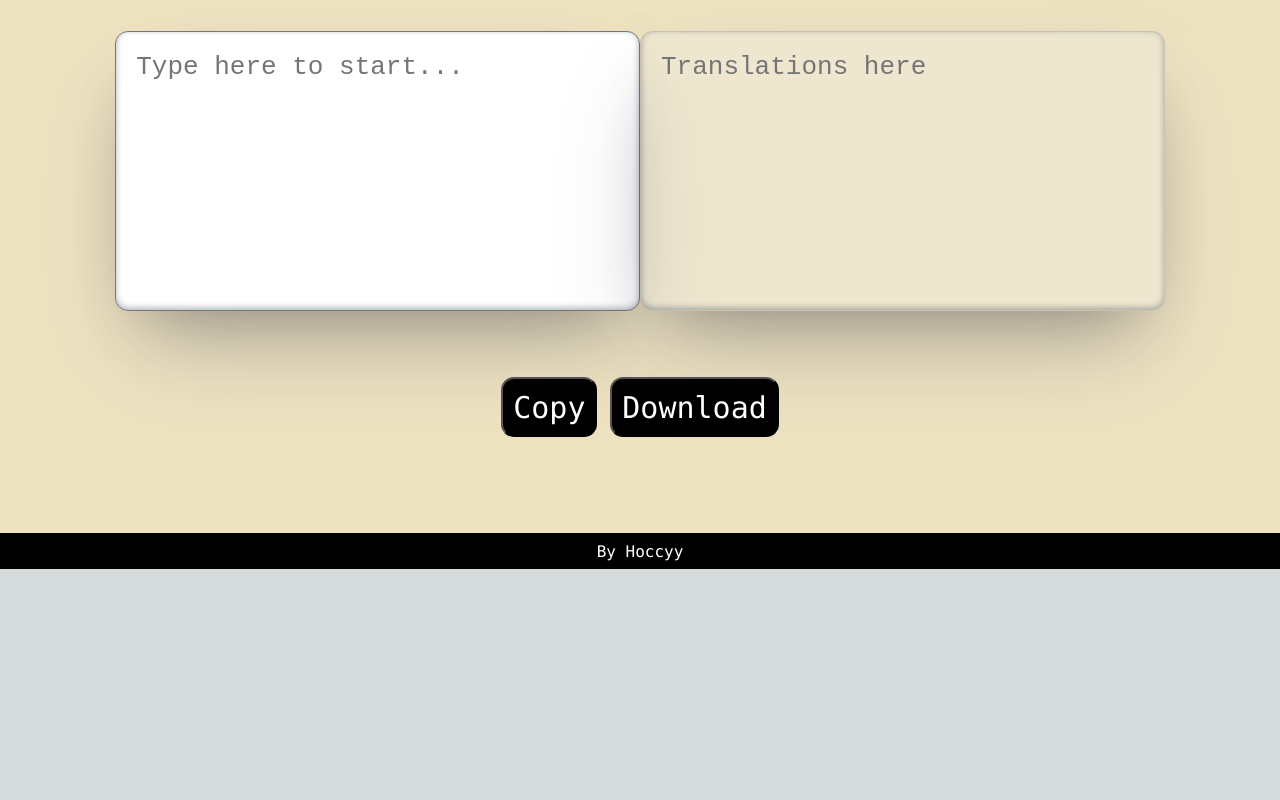
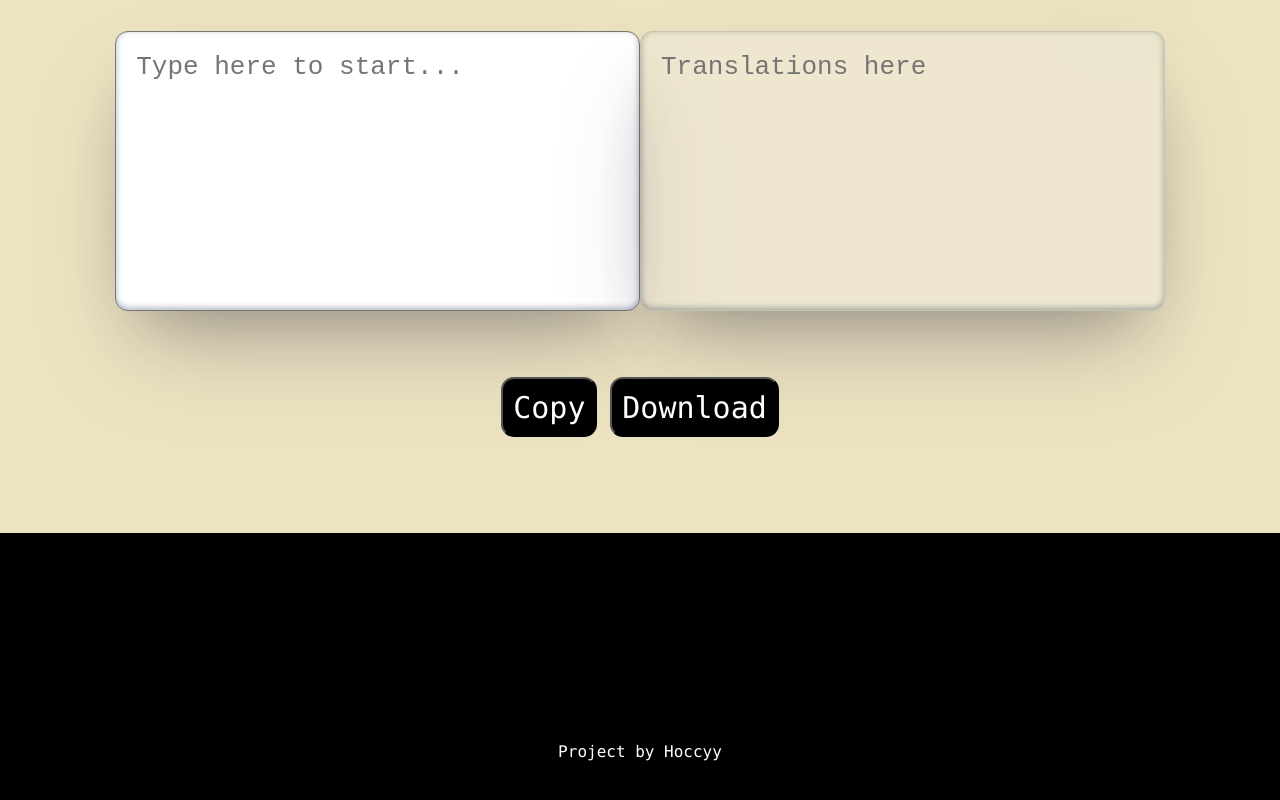
Before and after one commit to Hoccyy/Morseley.com, a Next.js app: page / in a window 1280 px wide. Shown: the part 302-1102 px from the top of the page. Before the commit the page ends 871 px from the top, so only its background shows below. Built offline with nearby package versions, Linux system fonts and the light colour scheme.

Commit message:
Visual Structure changes

```diff
--- a/src/app/layout.js
+++ b/src/app/layout.js
@@ -19,7 +19,9 @@ export default function RootLayout({ children }) {
         </div>
           {children}
           <nav className={styles.menu}>
-            <li className={styles.menuFont}><p>By Hoccyy</p></li>
+            <div className={styles.spacing}>
+              <li className={styles.menuFont}><p>Project by <a href='mailto:hoccyy13@gmail.com?subject=Morseley%20Translator'>Hoccyy</a></p></li>
+            </div>
           </nav>
         </body>
     </html>
--- a/src/app/page.module.css
+++ b/src/app/page.module.css
@@ -90,6 +90,11 @@
 
 .textArea {
   margin-top: 10px;
+}
+
+.spacing{
+  margin-top: 200px;
+  margin-bottom: 200px;
 }
 
 #InputBox {
```
